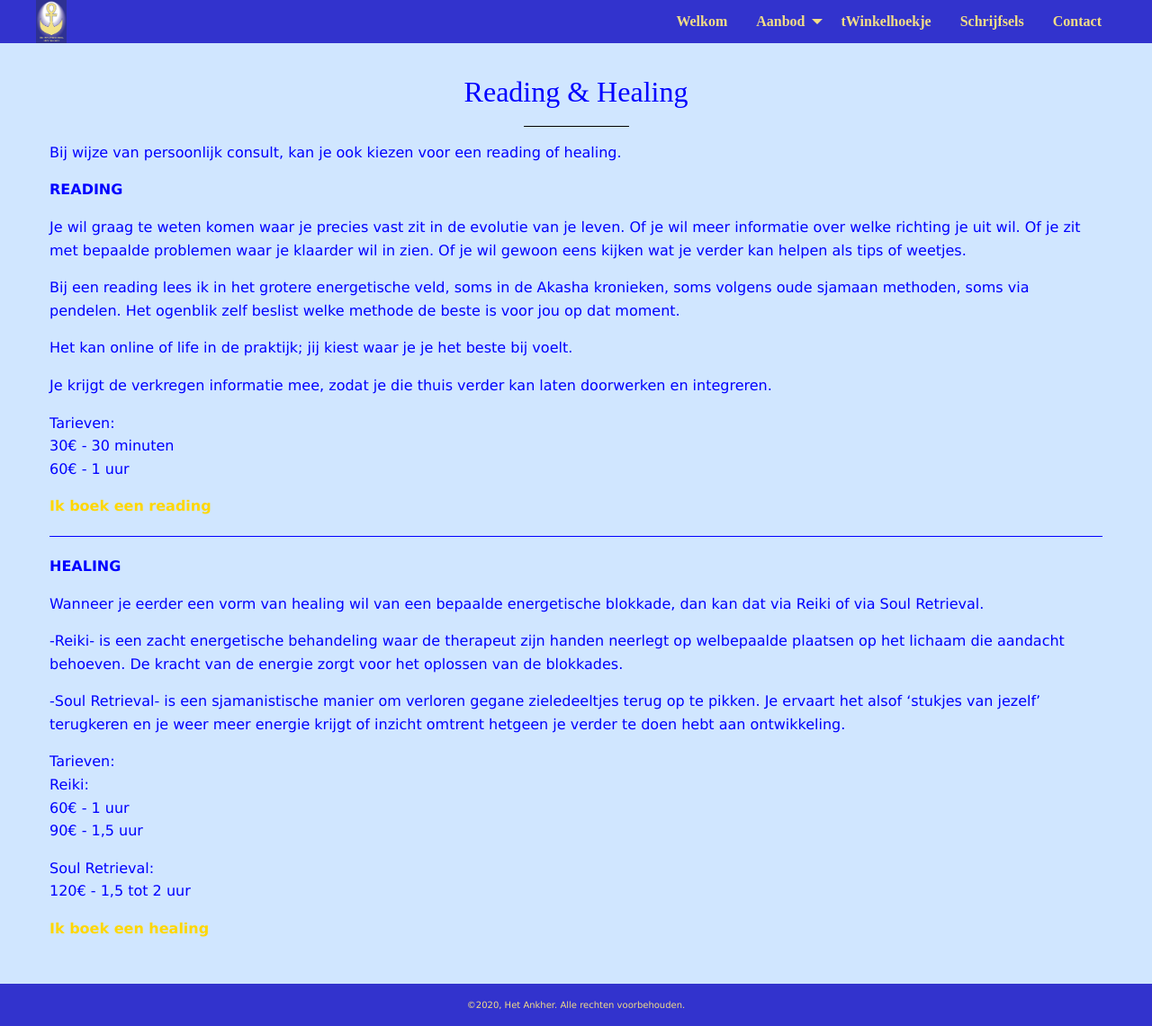
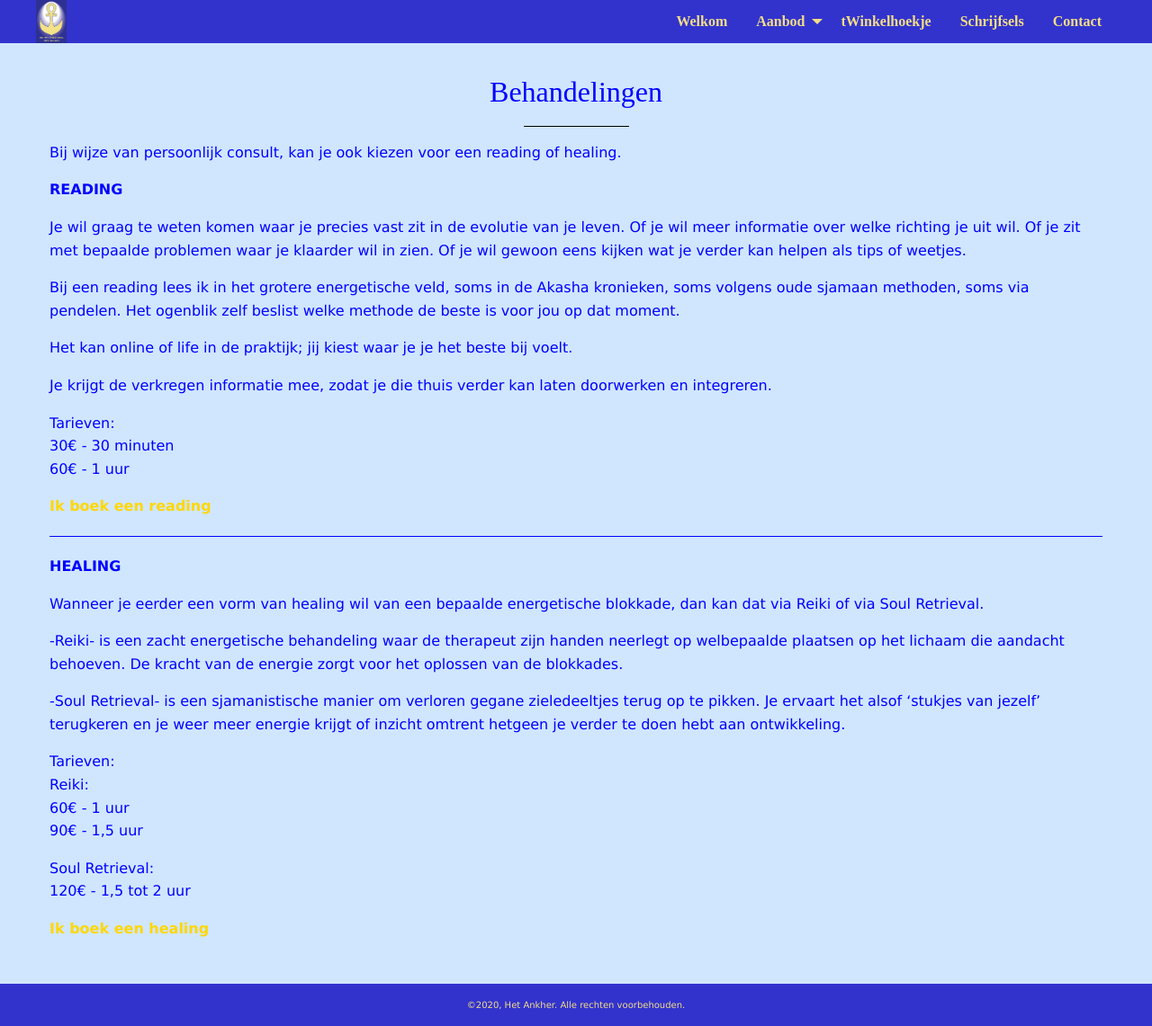
Before and after one commit to ankher/ankher.github.io, a Jekyll site: the page built from behandelingen.md, in a window 1280 px wide. Shown: the whole page at 90% size. Built offline with Jekyll 4.4.1, drawn with Linux system fonts in a browser that asks for light colours; nearby versions of some CDN libraries; our own code applies the rules of GitHub Pages for plain Markdown files.

Commit message:
Update behandelingen.md

```diff
--- a/behandelingen.md
+++ b/behandelingen.md
@@ -1,8 +1,8 @@
 ---
 layout: markdown
-menu: readinghealing
+menu: behandelingen
 ---
-# Reading & Healing
+# Behandelingen
 
 Bij wijze van persoonlijk consult, kan je ook kiezen voor een reading of healing.
 
```
